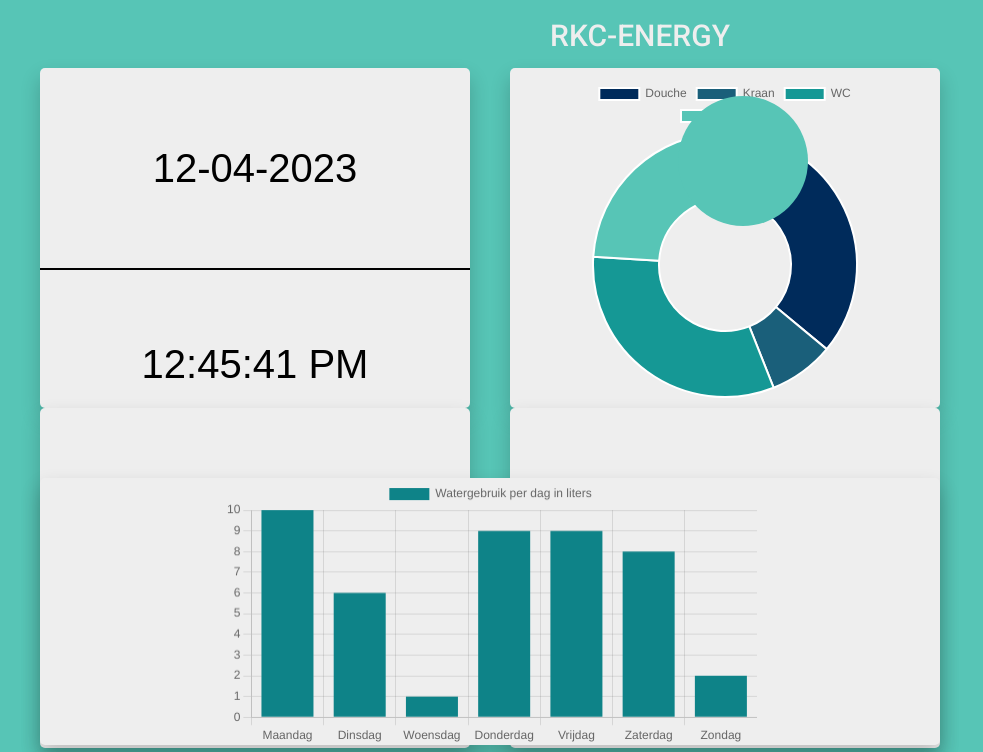
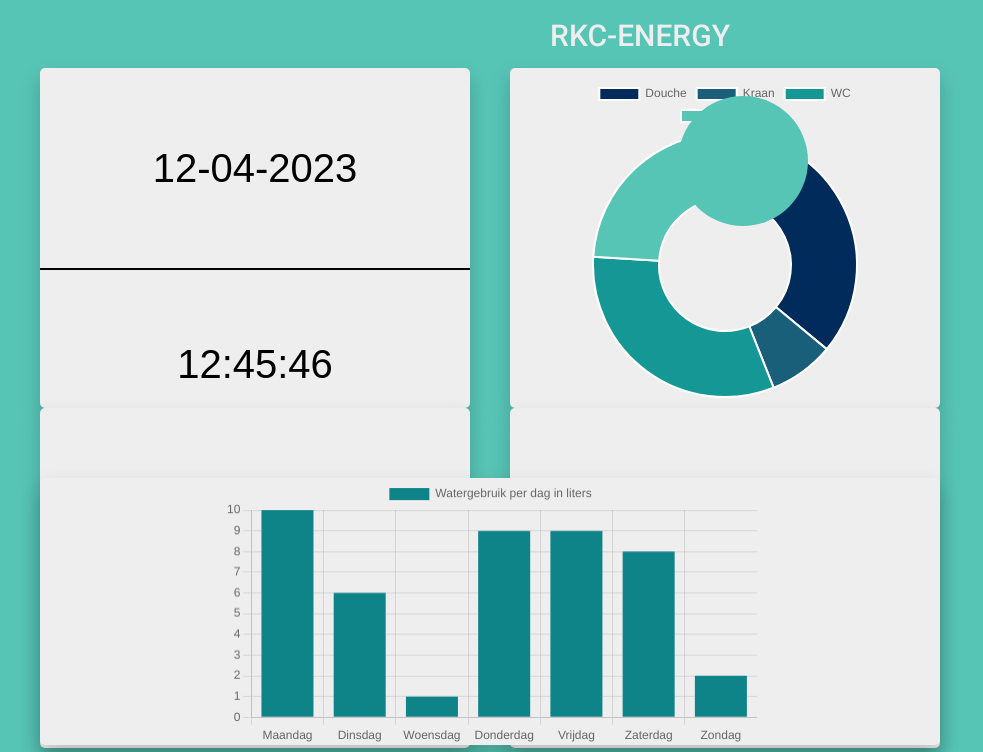
Before and after one commit to Roy-Aa/Duurzaam-Huis, a plain HTML site: page index.html in a window 1280 px wide. Shown: the top 752 px of the page, without its empty margins (0-983 px from the left). Drawn offline with nearby package versions, Linux system fonts and the light colour scheme.

Commit message:
Locale time

```diff
--- a/index.html
+++ b/index.html
@@ -62,6 +62,7 @@
     var mm = today.getMonth()+1;
     var yyyy = today.getFullYear();
 
+
     if(dd<10) dd='0'+dd;
     if(mm<10) mm='0'+mm;
     return (dd+sp+mm+sp+yyyy);
@@ -70,7 +71,43 @@
     document.getElementById("js--day").innerHTML = curday('-')
 
     var dt = new Date();
+
+
     document.getElementById("js--time").innerHTML = dt.toLocaleTimeString();
+
+    function getDateTime() {
+        var now     = new Date();
+        var year    = now.getFullYear();
+        var month   = now.getMonth()+1;
+        var day     = now.getDate();
+        var hour    = now.getHours();
+        var minute  = now.getMinutes();
+        var second  = now.getSeconds();
+        if(month.toString().length == 1) {
+             month = '0'+month;
+        }
+        if(day.toString().length == 1) {
+             day = '0'+day;
+        }
+        if(hour.toString().length == 1) {
+             hour = '0'+hour;
+        }
+        if(minute.toString().length == 1) {
+             minute = '0'+minute;
+        }
+        if(second.toString().length == 1) {
+             second = '0'+second;
+        }
+        var dateTime = +hour+':'+minute+':'+second;
+         return dateTime;
+    }
+
+    // example usage: realtime clock
+    setInterval(function(){
+        currentTime = getDateTime();
+        document.getElementById("js--time").innerHTML = currentTime;
+    }, 1000);
+
 
     const labels = [
     "Douche",
```
